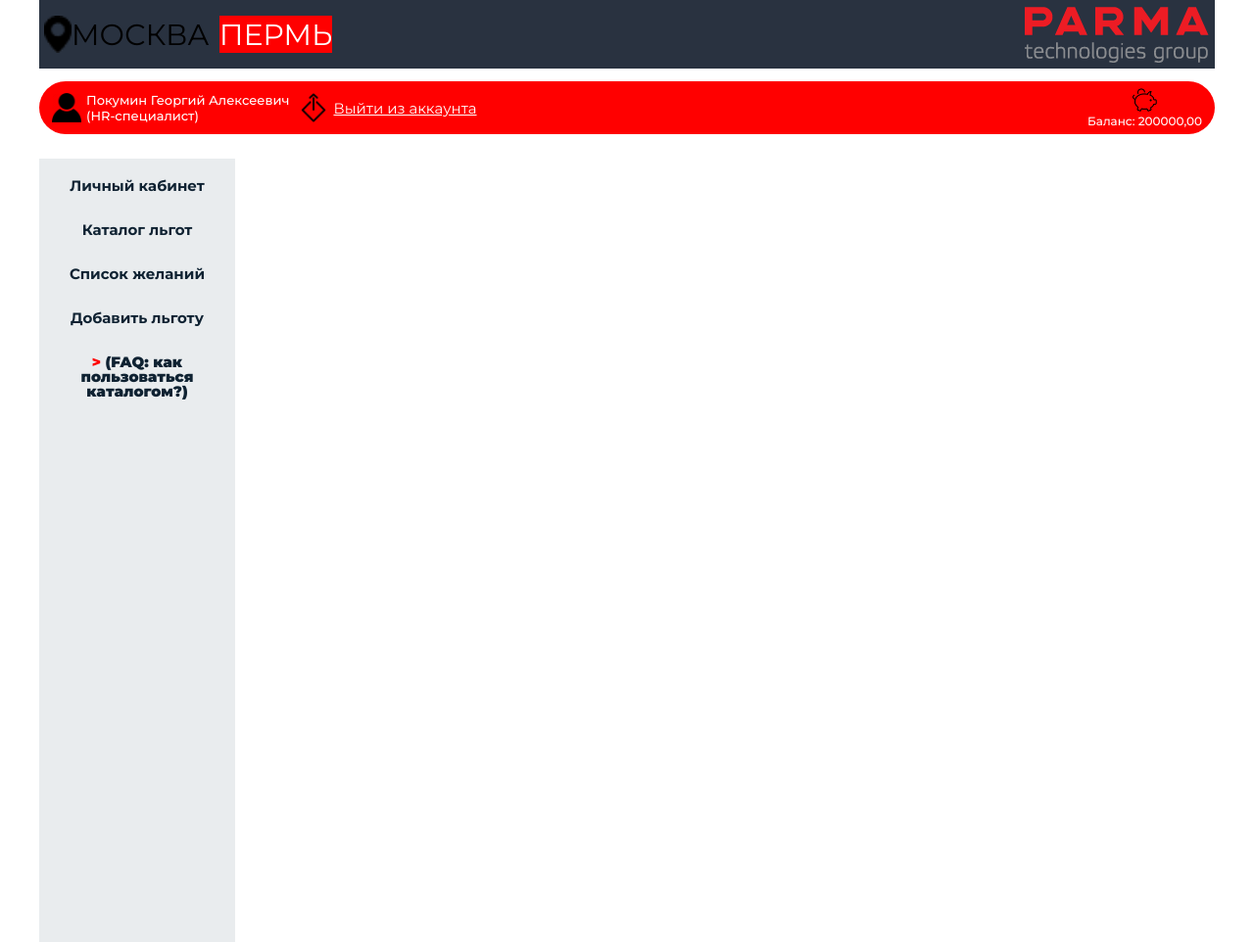
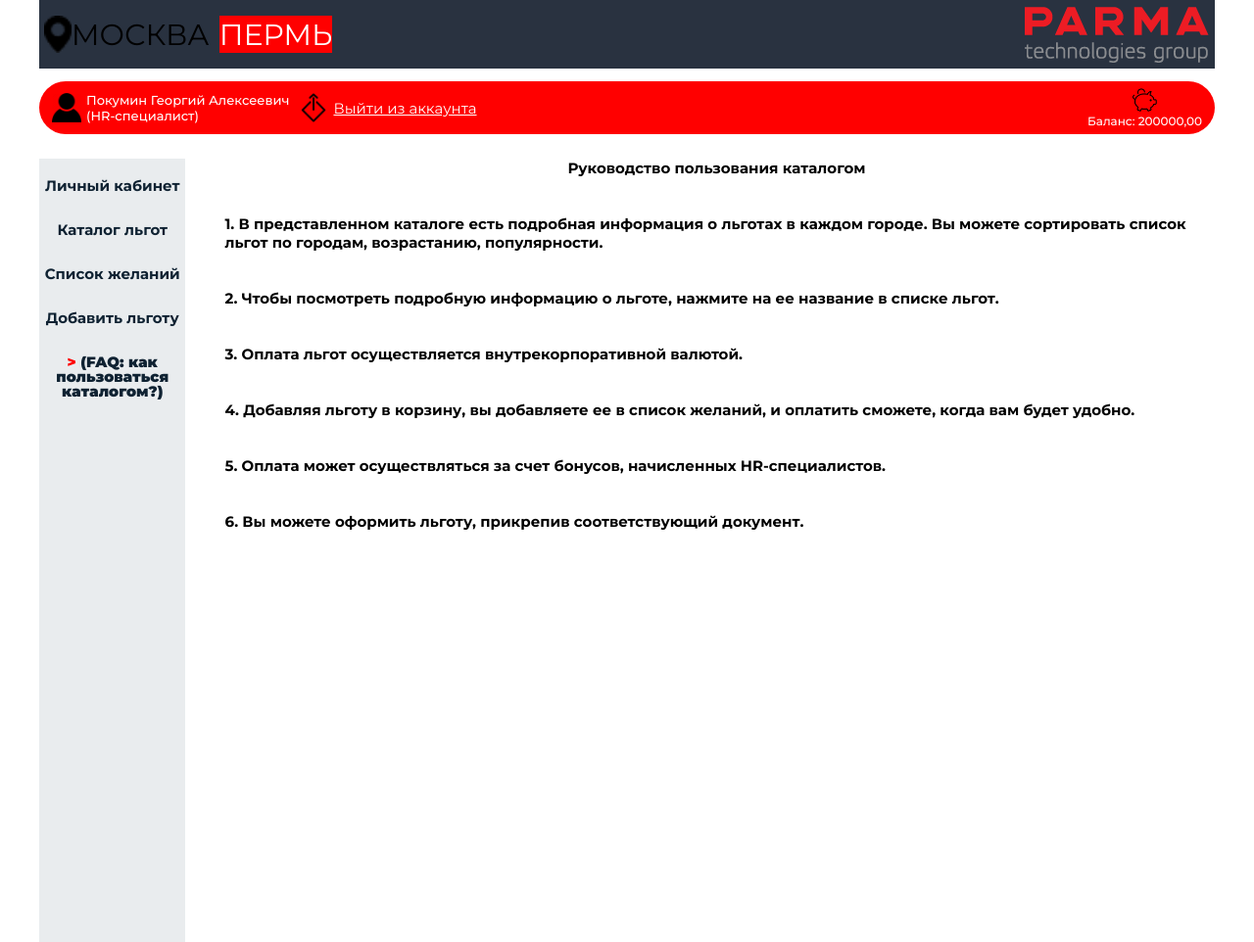
Before and after one commit to EgorLeMeilleur/prodic_perks_cafeteria, a Django app: page /faq/ in a window 1280 px wide. Shown: the whole page at 98% size. Run offline with Django 4.2, Linux system fonts and the light colour scheme; a user stored in the database is signed in; data comes from the database, SQL or seed files in the repository; both versions use the stored data as it was after the commit.

Commit message:
faq + мелкие правки

```diff
--- a/Worker/views.py
+++ b/Worker/views.py
@@ -195,6 +195,7 @@
     wb.save(response)
     return response
 
+
 @login_required
 def faq(request):
     return render(request, 'faq.html')
--- a/templates/add_benefit.html
+++ b/templates/add_benefit.html
@@ -4,7 +4,6 @@
             <div class = "nav-rect2">
                 <a href = {% url 'personal_cabinet' %}> Личный кабинет</a>
                 <a href = {% url 'benefits_show' %}>Каталог льгот</a>
-                <a href = {% url 'wished_show' %}>Список желаний</a>
                 <a id = "pers-cab-ref" href = {% url 'add_benefit' %}>Добавить льготу</a>
                 <a href = {% url 'faq' %}>(FAQ: как пользоваться каталогом?)</a>
             </div>
--- a/templates/add_employee.html
+++ b/templates/add_employee.html
@@ -3,9 +3,9 @@
         <div class = "wrapper">
             <div class = "nav-rect2">
                 <a href = {% url 'personal_cabinet' %}> Личный кабинет</a>
-                <a href = {% url 'benefits_show' %}>Каталог льгот</a>
                 <a href = {% url 'employees_show' %}>Список сотрудников</a>
                 <a id = "pers-cab-ref" href = {% url 'add_employee' %}>Добавить сотрудника</a>
+                <a href = {% url 'faq' %}>(FAQ: как пользоваться каталогом?)</a>
             </div>
             <div class="content">
                 <div class = "employee-data">
--- a/templates/benefits.html
+++ b/templates/benefits.html
@@ -4,10 +4,13 @@
             <div class = "nav-rect2">
                 <a href = {% url 'personal_cabinet' %}> Личный кабинет</a>
                 <a id = "pers-cab-ref" href = {% url 'benefits_show' %}>Каталог льгот</a>
-                <a href = {% url 'wished_show' %}>Список желаний</a>
+                {% if user.profile.position != "HR" or user.profile.position == "hr" %}
+                    <a href = {% url 'wished_show' %}>Список желаний</a>
+                {% endif %}
                 {% if user.profile.position == 'hr' or user.profile.position == 'HR'  %}
                     <a href = {% url 'add_benefit' %}>Добавить льготу</a>
                 {% endif %}
+                <a href = {% url 'employees_show' %}>Список сотрудников</a>
                 <a href = {% url 'faq' %}>(FAQ: как пользоваться каталогом?)</a>
             </div>
         <div class="content">
--- a/templates/employees.html
+++ b/templates/employees.html
@@ -7,6 +7,7 @@
                 <a id = "pers-cab-ref" href = {% url 'employees_show' %}>Список сотрудников</a>
                 <a href = {% url 'add_employee' %}>Добавить сотрудника</a>
                 <a href="{% url 'export_users_xls' %}">Экспорт сотрудников</a>
+                <a href = {% url 'faq' %}>(FAQ: как пользоваться каталогом?)</a>
         </div>
         <p>Список сотрудников:</p>
         <ul>
--- a/templates/faq.html
+++ b/templates/faq.html
@@ -1,5 +1,12 @@
 {% extends 'logged_worker.html' %}
 {% block nav %}
+    <head>
+    <style>
+        h1 {
+            padding-left: 40px;
+        }
+    </style>
+    </head>
     <div class = "wrapper">
             <div class = "nav-rect2">
                 <a href = {% url 'personal_cabinet' %}> Личный кабинет</a>
@@ -10,5 +17,21 @@
                 {% endif %}
                 <a id = "pers-cab-ref" href = {% url 'faq' %}>(FAQ: как пользоваться каталогом?)</a>
             </div>
+        <h1>
+            <p style="padding-left: 350px"><strong>Руководство пользования каталогом</strong></p><br>
+            <br>
+            <p>1. В представленном каталоге есть подробная информация о льготах в каждом городе.
+                Вы можете сортировать список льгот по городам, возрастанию, популярности.</p><br>
+            <br>
+            <p>2. Чтобы посмотреть  подробную информацию о льготе, нажмите на ее название в списке льгот.</p><br>
+            <br>
+            <p>3. Оплата льгот осуществляется внутрекорпоративной валютой.</p><br>
+            <br>
+            <p>4. Добавляя льготу в корзину, вы добавляете ее в список  желаний, и оплатить сможете, когда вам будет удобно.</p><br>
+            <br>
+            <p>5. Оплата может осуществляться за счет бонусов, начисленных HR-специалистов.</p><br>
+            <br>
+            <p>6. Вы можете оформить льготу, прикрепив соответствующий  документ.</p>
+        </h1>
     </div>
 {% endblock %}
```
Also changed, not shown: templates/logged_hr.html (+2 -6 lines), db.sqlite3, static/Worker/css/style_persCab_hr.css (line endings or trailing spaces).
